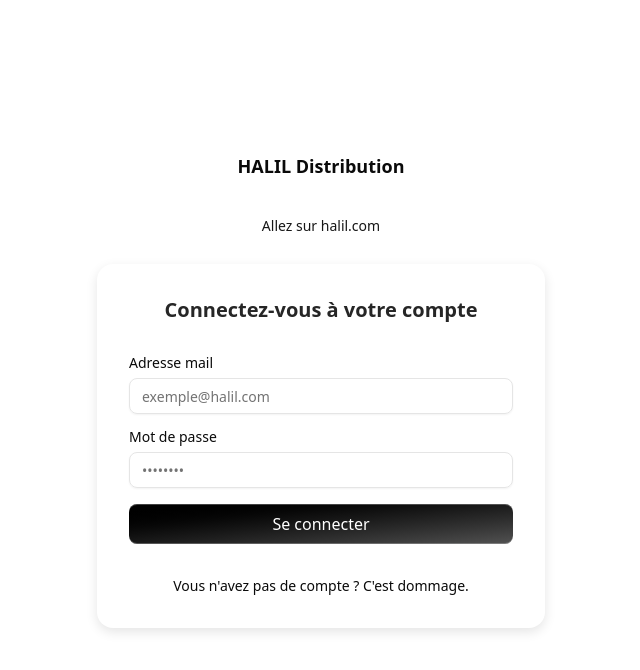
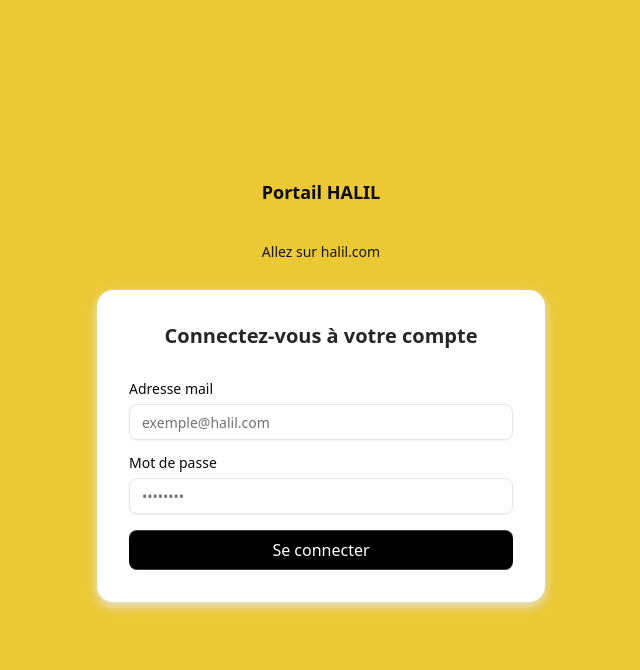
Before and after one commit to halil-digital/halil.com, a Next.js app in the folder apps/frontend/: page /login in a window 1280 px wide. Shown: the top 670 px of the page, without its empty margins (319-959 px from the left). Built offline with nearby package versions, Linux system fonts and the light colour scheme.

Commit message:
feat(web portal): modified design

```diff
--- a/apps/frontend/src/app/login/page.tsx
+++ b/apps/frontend/src/app/login/page.tsx
@@ -4,9 +4,9 @@
 
 export default function page() {
   return (
-    <div className="h-screen">
+    <div className="h-screen bg-[#ebc834]">
       <div className="h-full flex flex-col items-center justify-center">
-        <h1 className="mb-7 text-lg font-semibold">HALIL Distribution</h1>
+        <h1 className="mb-7 text-lg font-semibold">Portail HALIL</h1>
         <Link href={"/"}>
           <Button variant={"link"}>Allez sur halil.com</Button>
         </Link>
--- a/apps/frontend/src/components/ui/login-form.tsx
+++ b/apps/frontend/src/components/ui/login-form.tsx
@@ -15,7 +15,7 @@
         Connectez-vous à votre compte
       </h2>
 
-      <form className="my-8" onSubmit={handleSubmit}>
+      <form className="mt-8" onSubmit={handleSubmit}>
         <LabelInputContainer className="mb-4">
           <Label htmlFor="email">Adresse mail</Label>
           <Input id="email" placeholder="exemple@halil.com" type="email" />
@@ -25,15 +25,12 @@
           <Input id="password" placeholder="••••••••" type="password" />
         </LabelInputContainer>
         <button
-          className="group/btn relative block h-10 w-full rounded-md bg-gradient-to-br from-black to-neutral-600 font-medium text-white shadow-[0px_1px_0px_0px_#ffffff40_inset,0px_-1px_0px_0px_#ffffff40_inset] dark:bg-zinc-800 dark:from-zinc-900 dark:to-zinc-900 dark:shadow-[0px_1px_0px_0px_#27272a_inset,0px_-1px_0px_0px_#27272a_inset] cursor-pointer"
+          className="group/btn relative block h-10 w-full rounded-md bg-black hover:bg-primary/90 font-medium text-white shadow-[0px_1px_0px_0px_#ffffff40_inset,0px_-1px_0px_0px_#ffffff40_inset] dark:bg-zinc-800 dark:from-zinc-900 dark:to-zinc-900 dark:shadow-[0px_1px_0px_0px_#27272a_inset,0px_-1px_0px_0px_#27272a_inset] cursor-pointer"
           type="submit"
         >
           Se connecter
         </button>
       </form>
-      <p className="text-center text-sm">
-        Vous n&apos;avez pas de compte ? C&apos;est dommage.
-      </p>
     </div>
   );
 }
```
Also changed, not shown: 1 other file (tests, documents, lock files or other folders).
